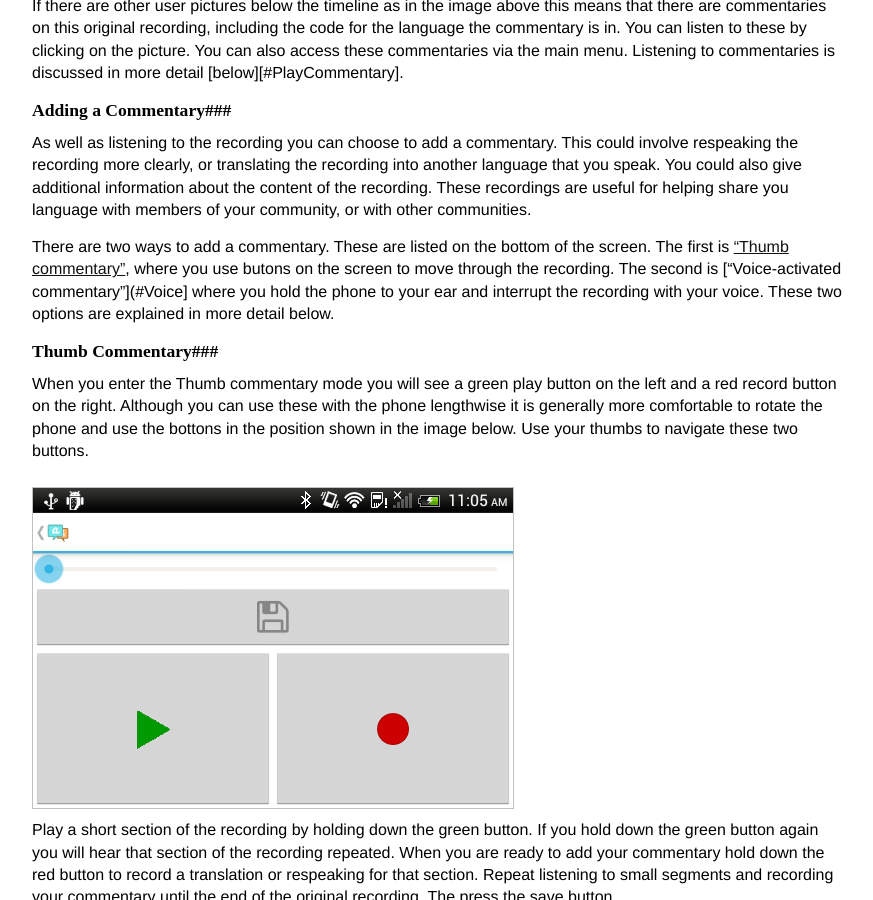
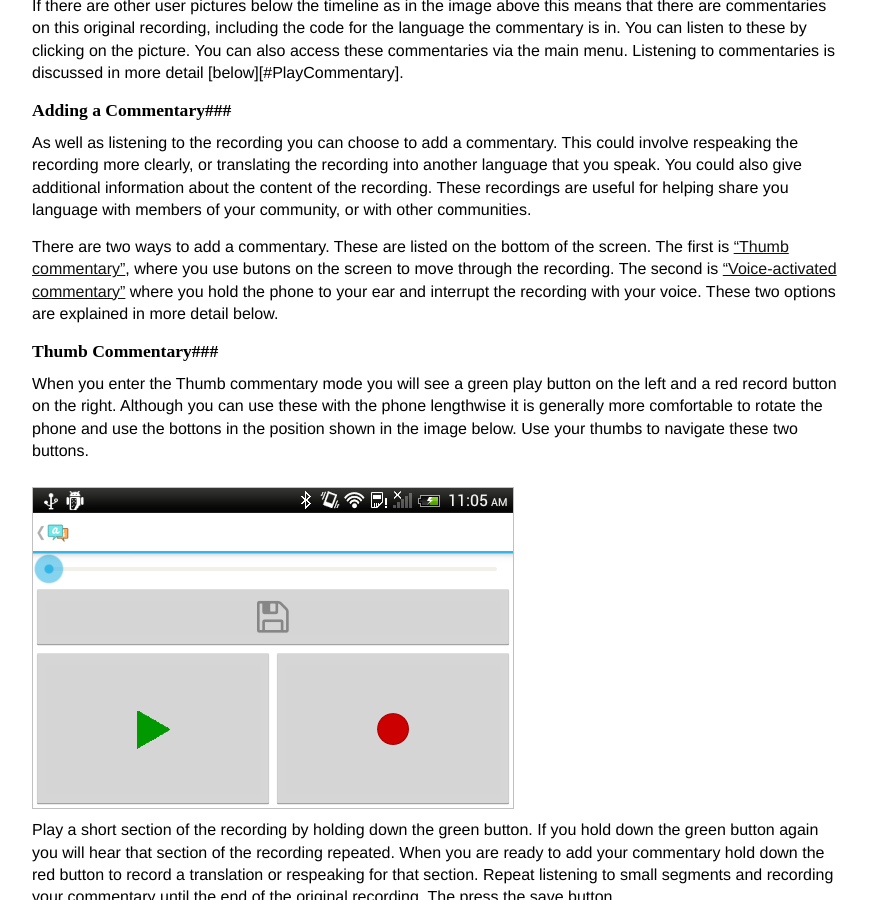
Before and after one commit to langtech/langtech.github.com, a Jekyll site: the page built from aikuma/howto.md, in a window 1280 px wide and 900 px high, scrolled down 4365 px. Shown: the whole window, without its empty margins (200-1073 px from the left). Built offline with Jekyll 4.4.1, drawn with Linux system fonts in a browser that asks for light colours.

Commit message:
brackets reorganised
had a [ ) sequence that’s been corrected on line 99

```diff
--- a/aikuma/howto.md
+++ b/aikuma/howto.md
@@ -96,7 +96,7 @@ If there are other user pictures below the timeline as in the image above this m
 ###Adding a Commentary###
 As well as listening to the recording you can choose to add a commentary. This could involve respeaking the recording more clearly, or translating the recording into another language that you speak. You could also give additional information about the content of the recording. These recordings are useful for helping share you language with members of your community, or with other communities.
 
-There are two ways to add a commentary. These are listed on the bottom of the screen. The first is ["Thumb commentary"](#Thumb), where you use butons on the screen to move through the recording. The second is ["Voice-activated commentary"](#Voice] where you hold the phone to your ear and interrupt the recording with your voice. These two options are explained in more detail below.
+There are two ways to add a commentary. These are listed on the bottom of the screen. The first is ["Thumb commentary"](#Thumb), where you use butons on the screen to move through the recording. The second is ["Voice-activated commentary"](#Voice) where you hold the phone to your ear and interrupt the recording with your voice. These two options are explained in more detail below.
 
 <a name="Thumb"></a>
 ###Thumb Commentary###
```
